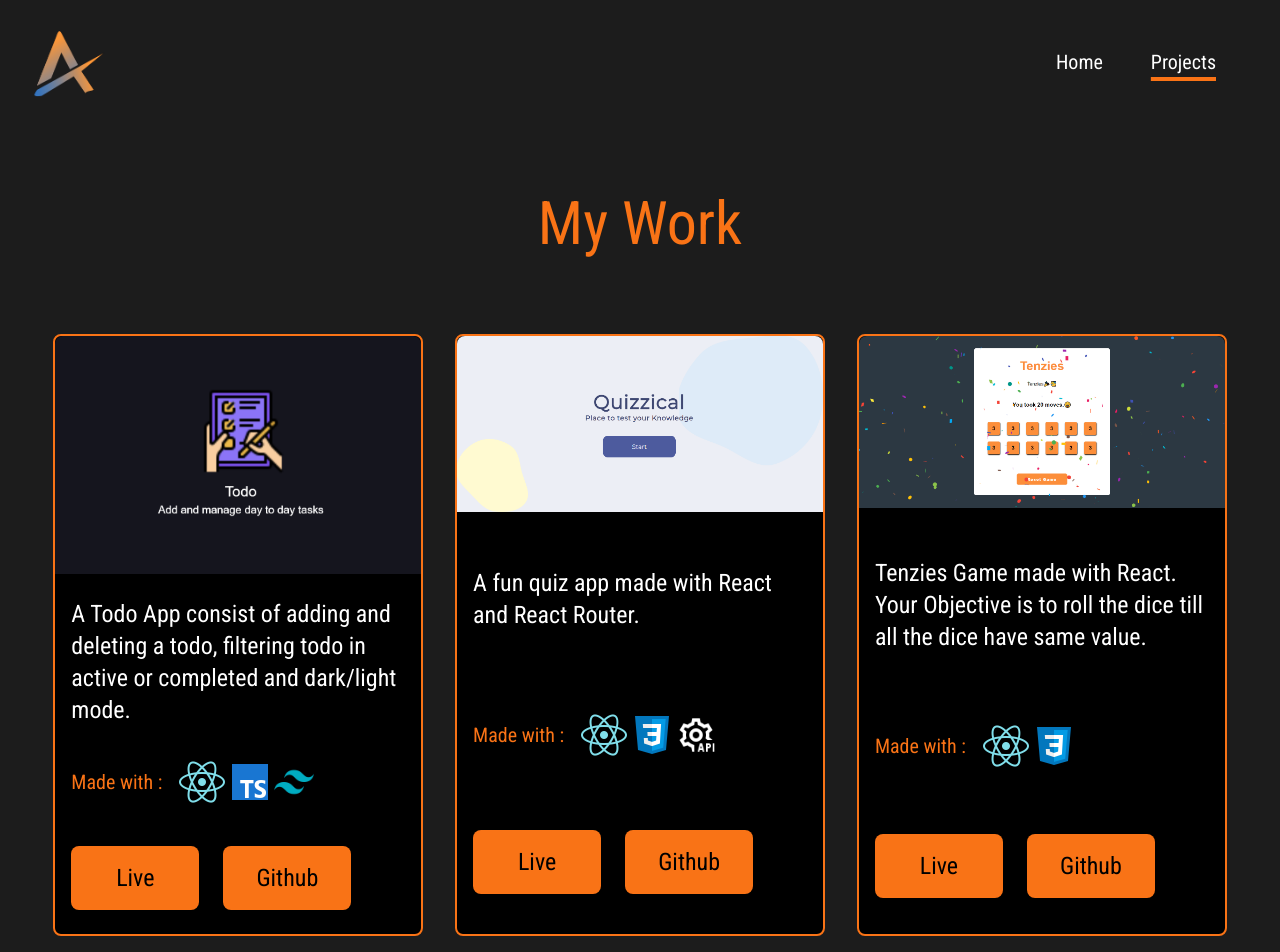
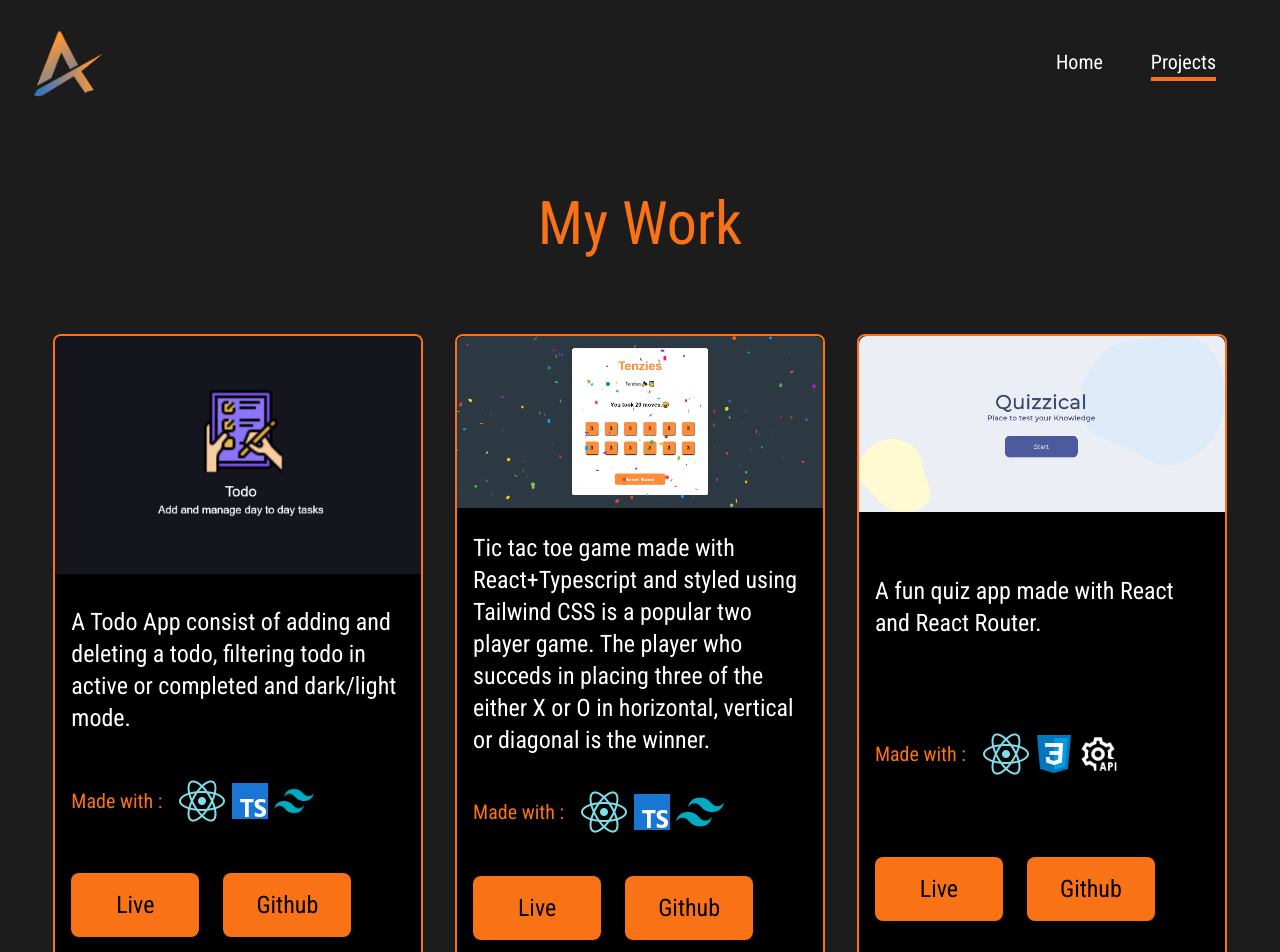
Before and after one commit to Ayush1M/Portfolio-React, a React (Vite) app: page /projects in a window 1280 px wide. Shown: the top 952 px of the page. Built offline with nearby package versions, Linux system fonts and the light colour scheme.

Commit message:
added a project

```diff
--- a/src/components/Projects.jsx
+++ b/src/components/Projects.jsx
@@ -55,6 +55,39 @@ export default function Projects() {
         </div>
 
         <div className="border-2 border-orange-500 rounded-lg bg-black grid grid-cols-1">
+          <img className="rounded-t-lg" src={project2} alt="" />
+          <p className="text-white text-2xl mt-6 mx-4">
+            Tic tac toe game made with React+Typescript and styled using Tailwind CSS is a popular two player game. The
+            player who succeds in placing three of the either X or O in horizontal, vertical or diagonal is the winner.
+          </p>
+          <p className="flex items-center text-xl text-orange-500 ml-4 mt-8 max-s:text-lg">
+            Made with :{" "}
+            <img className="w-12 ml-4 max-s:w-8" src={react} alt="" />
+            <img className="w-12 max-s:w-8" src={typescript} alt="" />
+            <img className="w-12 max-s:w-8" src={tailwind} alt="" />
+          </p>
+          <div className="flex items-center ml-4 mt-10 mb-6 max-s:flex-col">
+            <a
+              className="bg-orange-500 text-black px-16 py-4 rounded-lg w-1/5 flex items-center justify-center text-2xl mr-6 relative z-10 before:absolute before:inset-0 before:bg-black before:-z-10 before:border-2 before:border-orange-500 before:border-solid before:rounded-lg before:origin-left before:scale-x-0 before:transition-transform before:hover:scale-x-100 hover:text-orange-500 max-s:mr-0 max-s:mb-4 max-s:text-xl max-s:px-12 max-s:py-2"
+              href="https://tic-tac-toe-game-am.netlify.app/"
+              target="_blank"
+              rel="noopener noreferrer"
+            >
+              Live
+            </a>
+
+            <a
+              className="bg-orange-500 text-black px-16 py-4 rounded-lg w-1/5 flex items-center justify-center text-2xl relative z-10 before:absolute before:inset-0 before:bg-black before:-z-10 before:border-2 before:border-orange-500 before:border-solid before:rounded-lg before:origin-left before:scale-x-0 before:transition-transform before:hover:scale-x-100 hover:text-orange-500 max-s:text-xl max-s:px-12 max-s:py-2"
+              href="https://github.com/Ayush1M/tic-tac-toe-game"
+              target="_blank"
+              rel="noopener noreferrer"
+            >
+              Github
+            </a>
+          </div>
+        </div>
+
+        <div className="border-2 border-orange-500 rounded-lg bg-black grid grid-cols-1">
           <img className="rounded-t-lg" src={project1} alt="" />
           <p className="text-white text-2xl mt-6 mx-4">
             A fun quiz app made with React and React Router.
@@ -78,38 +111,6 @@ export default function Projects() {
             <a
               className="bg-orange-500 text-black px-16 py-4 rounded-lg w-1/5 flex items-center justify-center text-2xl relative z-10 before:absolute before:inset-0 before:bg-black before:-z-10 before:border-2 before:border-orange-500 before:border-solid before:rounded-lg before:origin-left before:scale-x-0 before:transition-transform before:hover:scale-x-100 hover:text-orange-500 max-s:text-xl max-s:px-12 max-s:py-2"
               href="https://github.com/Ayush1M/Quizzical"
-              target="_blank"
-              rel="noopener noreferrer"
-            >
-              Github
-            </a>
-          </div>
-        </div>
-
-        <div className="border-2 border-orange-500 rounded-lg bg-black grid grid-cols-1">
-          <img className="rounded-t-lg" src={project2} alt="" />
-          <p className="text-white text-2xl mt-6 mx-4">
-            Tenzies Game made with React. Your Objective is to roll the dice
-            till all the dice have same value.
-          </p>
-          <p className="flex items-center text-xl text-orange-500 ml-4 mt-8 max-s:text-lg">
-            Made with :{" "}
-            <img className="w-12 ml-4 max-s:w-8" src={react} alt="" />
-            <img className="w-12 max-s:w-8" src={css} alt="" />
-          </p>
-          <div className="flex items-center ml-4 mt-10 mb-6 max-s:flex-col">
-            <a
-              className="bg-orange-500 text-black px-16 py-4 rounded-lg w-1/5 flex items-center justify-center text-2xl mr-6 relative z-10 before:absolute before:inset-0 before:bg-black before:-z-10 before:border-2 before:border-orange-500 before:border-solid before:rounded-lg before:origin-left before:scale-x-0 before:transition-transform before:hover:scale-x-100 hover:text-orange-500 max-s:mr-0 max-s:mb-4 max-s:text-xl max-s:px-12 max-s:py-2"
-              href="https://tenzies-am.netlify.app/"
-              target="_blank"
-              rel="noopener noreferrer"
-            >
-              Live
-            </a>
-
-            <a
-              className="bg-orange-500 text-black px-16 py-4 rounded-lg w-1/5 flex items-center justify-center text-2xl relative z-10 before:absolute before:inset-0 before:bg-black before:-z-10 before:border-2 before:border-orange-500 before:border-solid before:rounded-lg before:origin-left before:scale-x-0 before:transition-transform before:hover:scale-x-100 hover:text-orange-500 max-s:text-xl max-s:px-12 max-s:py-2"
-              href="https://github.com/Ayush1M/Tenzies-Game"
               target="_blank"
               rel="noopener noreferrer"
             >
```
